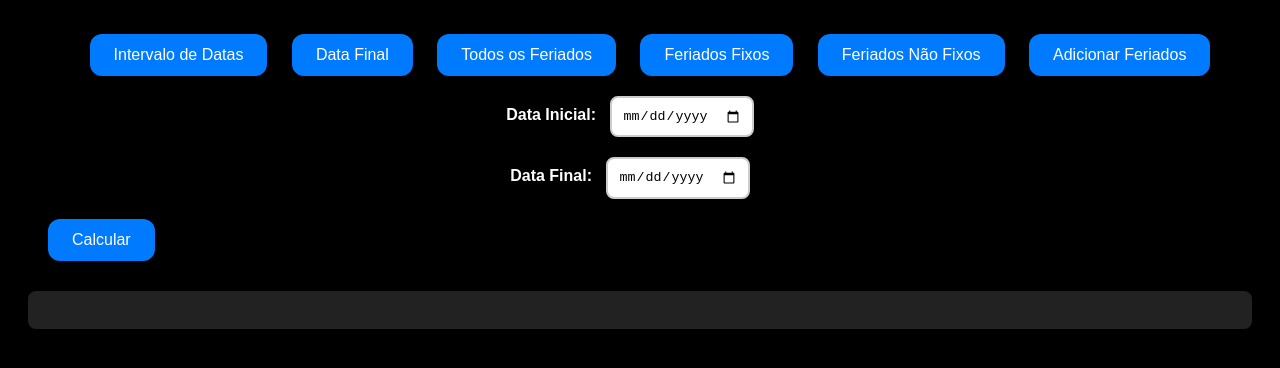
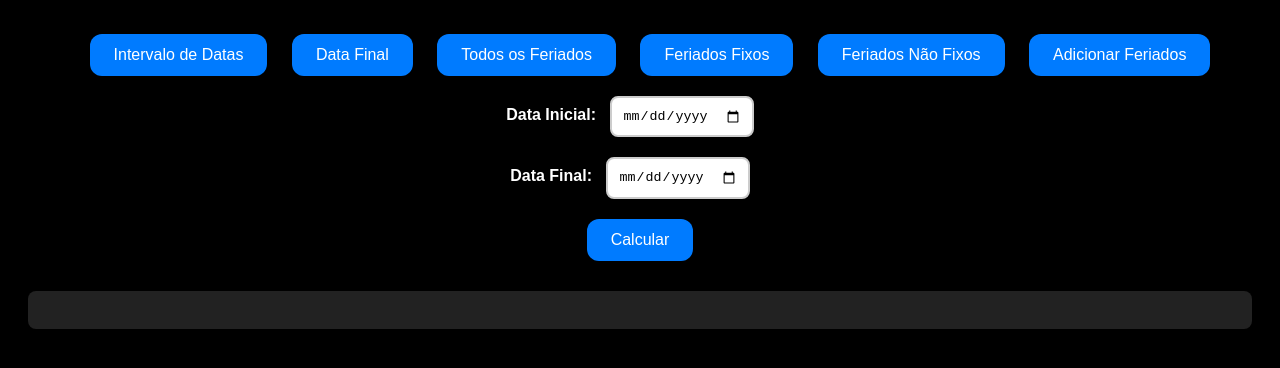
Before and after one commit to danieldequeiroz/DatasJP, a website: page public/index.html in a window 1280 px wide. Both pictures are taken after a click on the button "Intervalo de Datas". Shown: the part 150-518 px from the top of the page. Drawn offline with Linux system fonts and the light colour scheme.

Commit message:
Update index.html

```diff
--- a/public/index.html
+++ b/public/index.html
@@ -56,7 +56,13 @@
                 color: var(--btn-text-hover);
             }
 
-            #data-inicial-container, #data-final-container, #quant-dias-uteis-container {
+              /* Estilo específico para o btn-calcular */
+        #btn-calcular {
+            margin: 0 auto; /* Centraliza o botão "Calcular" horizontalmente */
+            display: block; /* Faz o botão ocupar o centro no container */
+        }
+
+            #data-inicial-container, #data-final-container, #quant-dias-uteis-container{
     display: flex; /* Alinha os elementos lado a lado */
     flex-wrap: nowrap; /* Garante que os itens não quebrem para a próxima linha */
     justify-content: flex-start; /* Alinha os elementos à esquerda */
```
